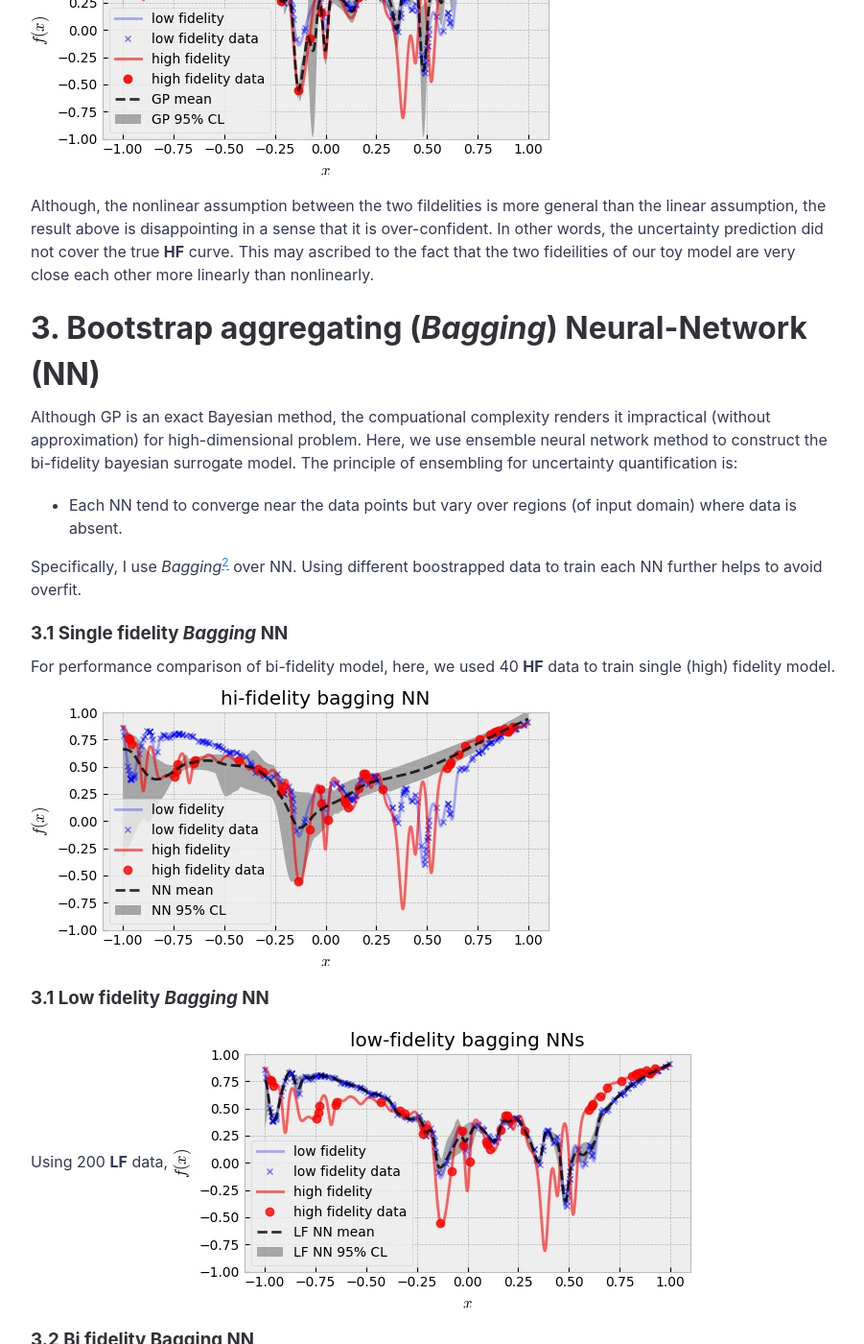
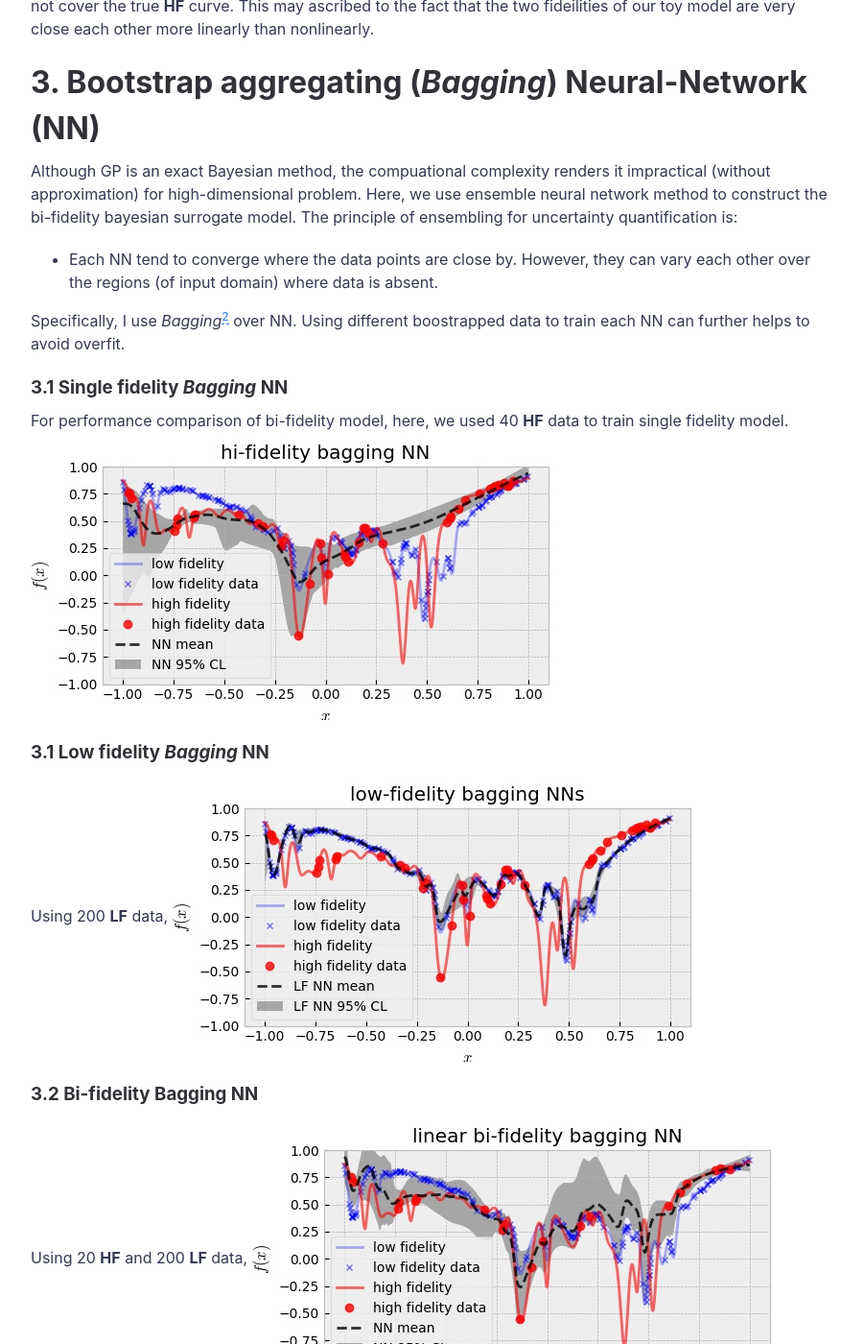
Before and after one commit to kilean20/kilean20.github.io, a Jekyll site: the page built from _posts/2021-09-23-bifidel_GPvsNN.md, in a window 1280 px wide and 1400 px high, scrolled down 3068 px. Shown: the whole window at 96% size, without its empty margins (188-1089 px from the left). Built offline with Jekyll 4.4.1, drawn with Linux system fonts in a browser that asks for light colours; formulas are drawn with MathJax 3; a script that is not in the unit is left out; comment, search, counter and statistics services are not loaded; some of the changed text lies outside the part shown.

Commit message:
Update 2021-09-23-bifidel_GPvsNN.md

```diff
--- a/_posts/2021-09-23-bifidel_GPvsNN.md
+++ b/_posts/2021-09-23-bifidel_GPvsNN.md
@@ -25,7 +25,9 @@ Let the toy model be in the following form:
 $$ y = A x^2 - B \exp{ \left(\sum_i^n c_i \cos (w_i x-b_i)\right)} $$
 
 where the parameters are arbitrarily chosen such that the **HF** and **LF** are slightly different as shown below:
+<p align="center">
 ![]({{ "assets/img/bifidel_GPvsNN/toymodel.jpg" | absolute_url }})
+</p>
 
 Throughout this post, we consider a scenario that the cost of **LF** data acquisition is less than one-tenth of the cost of the **HF** data acquisition. For example, the cost of acquiring 40 high-fidelity data is more expensive than the cost of acquiring 20 high-fidelity data and 200 low-fidelity data. In this regard, the data shown in the plot are randomly chosen 200 points for **LF** and 20 for **HF**. Note that all the data points are noiselss, i.e., they are well aligned with the ground truth toy model. Therefore, we expect that a good surrogate model to well capture the model uncertainty ([*epistemic*](https://link.springer.com/article/10.1007/s10994-021-05946-3) uncertainty) not the data uncertainty (i.e., *risk* or [*aleatoric*](https://link.springer.com/article/10.1007/s10994-021-05946-3) uncertainty).
 
@@ -73,14 +75,14 @@ Although, the nonlinear assumption between the two fildelities is more general t
 Although GP is an exact Bayesian method, the compuational complexity renders it impractical (without approximation) for high-dimensional problem. Here, we use ensemble neural network method to construct the bi-fidelity bayesian surrogate model.
 The principle of ensembling for uncertainty quantification is:
 
-* Each NN tend to converge near the data points but vary over regions (of input domain) where data is absent.
+* Each NN tend to converge where the data points are close by. However, they can vary each other over the regions (of input domain) where data is absent.
 
-Specifically, I use *Bagging*<sup>[2](https://www.stat.berkeley.edu/~breiman/bagging.pdf)</sup> over NN. Using different boostrapped data to train each NN further helps to avoid overfit.
+Specifically, I use *Bagging*<sup>[2](https://www.stat.berkeley.edu/~breiman/bagging.pdf)</sup> over NN. Using different boostrapped data to train each NN can further helps to avoid overfit.
 
 
 ### 3.1 Single fidelity *Bagging* NN
 
-For performance comparison of bi-fidelity model, here, we used 40 **HF** data to train single (high) fidelity model.
+For performance comparison of bi-fidelity model, here, we used 40 **HF** data to train single fidelity model.
 ![]({{ "assets/img/bifidel_GPvsNN/high-fidelity-baggingNN.jpg" | absolute_url }})
 
 ### 3.1 Low fidelity *Bagging* NN
@@ -88,7 +90,7 @@ For performance comparison of bi-fidelity model, here, we used 40 **HF** data to
 Using 200 **LF** data,
 ![]({{ "assets/img/bifidel_GPvsNN/low-fidelity-baggingNN.jpg" | absolute_url }})
 
-### 3.2 Bi fidelity Bagging NN
+### 3.2 Bi-fidelity Bagging NN
 
 Using 20 **HF** and 200 **LF** data,
 ![]({{ "assets/img/bifidel_GPvsNN/linear-bi-fidelity-baggingNN.jpg" | absolute_url }})
```
